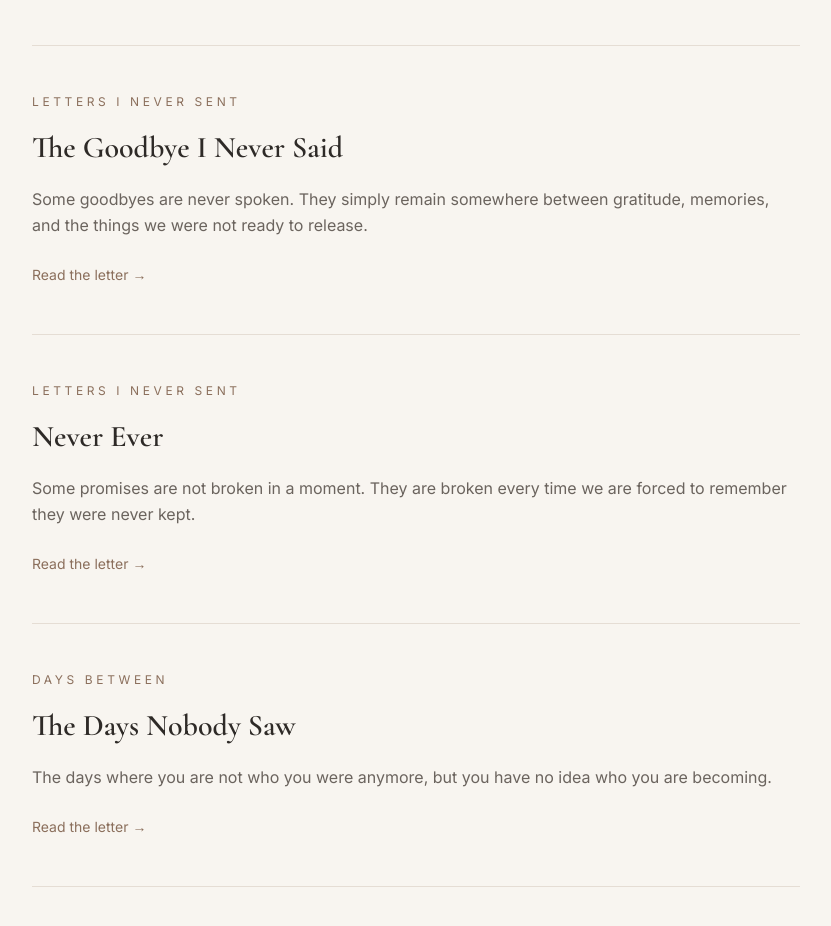
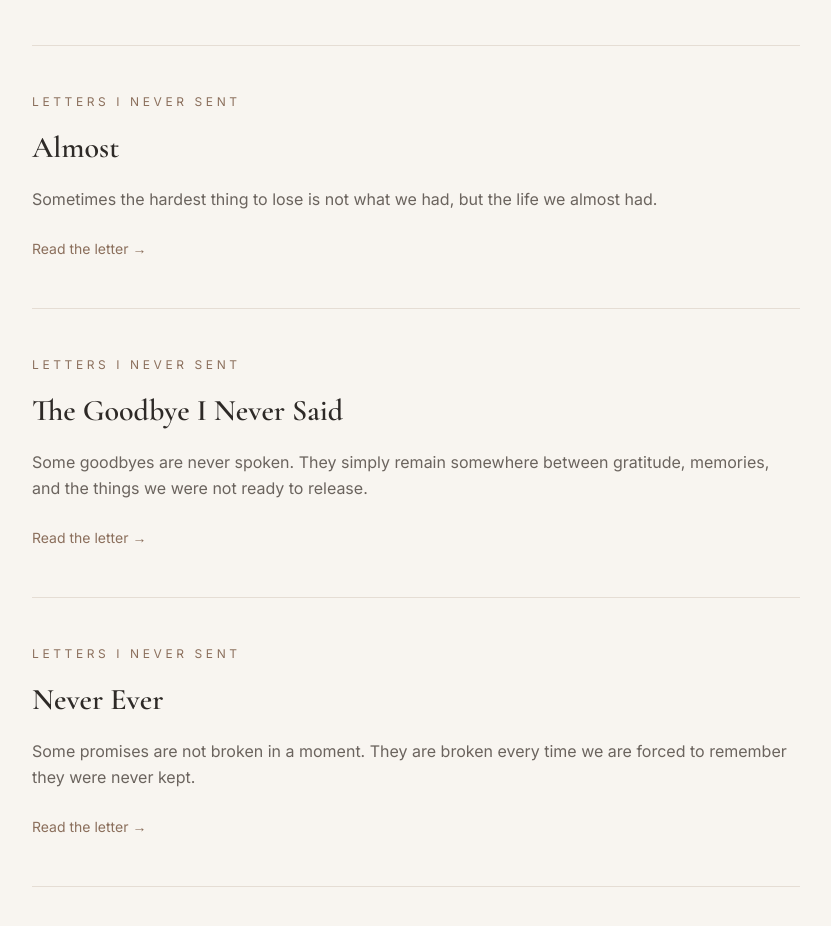
Before and after one commit to karamelaa-sunctuary/thoughtsofcee, a Next.js app: page /letters in a window 1280 px wide. Shown: the part 880-1806 px from the top of the page, without its empty margins (224-1055 px from the left). Built offline with nearby package versions, Linux system fonts and the light colour scheme.

Commit message:
add almost letter and fragment

```diff
--- a/app/data/writings.ts
+++ b/app/data/writings.ts
@@ -223,7 +223,151 @@ export const writings = [
   `
       ],
     },
+    {
+      slug: "almost",
+      type: "letter",
+      title: "Almost",
+      category: "Letters I Never Sent",
+      collection: "letters-i-never-sent",
 
+      fragment:
+        "Sometimes the hardest thing to lose is not what we had, but the life we almost had.",
+
+      excerpt:
+        "A letter about grieving not only what ended, but the future that never had the chance to arrive.",
+
+      featured: [
+        "We stood so close to the life we imagined that I could almost mistake it for a memory.",
+        "It was the silence where our future was supposed to be.",
+        "the ordinary moments I had already begun to miss before they ever happened,",
+        "Because almost gives you just enough hope to imagine forever, but never enough time to live it.",
+        "Almost asks you to miss a life you never got to live.",
+        "The heart is capable of loving not only what happened, but also what almost did."
+
+      ],
+
+      pages: [
+        `
+    Almost may be the most painful word I have ever known.
+
+    Because it asks you to grieve something that was never fully yours.
+
+    I used to think the hardest things to lose were the things we had.
+
+    But sometimes,
+
+    it is the things we almost had
+
+    that stay with us the longest.
+
+    We stood so close to the life we imagined that I could almost mistake it for a memory.
+
+    I could already see the quiet mornings.
+
+    The familiar laughter.
+
+    The comfort of no longer wondering.
+
+    Funny how the heart remembers a future
+
+    that never happened.
+        `,
+
+        `
+    We almost made it.
+
+    We were almost there.
+
+    We almost became the people we dreamed of being.
+
+    We almost had a future.
+
+    And then,
+
+    we became an almost.
+
+    A goodbye was said.
+
+    A chapter ended.
+
+    But some endings do not take away everything at once.
+
+    Some endings leave behind pieces of a life
+
+    you thought you were still going to live.
+
+    It wasn't just your absence
+
+    that I had to learn to live with.
+
+    It was the silence where our future was supposed to be.
+        `,
+
+        `
+    I wasn't only letting go of you.
+
+    I was letting go
+
+    of the mornings
+
+    I thought we'd wake up to,
+
+    the conversations
+
+    we never got to finish,
+
+    the ordinary moments I had already begun to miss before they ever happened,
+
+    and the home
+
+    my heart had already begun to build.
+
+    Maybe that is why "almost" hurts so much.
+
+    It does not only take away a person.
+
+    It takes away a future
+
+    your heart had already started remembering.
+        `,
+
+        `
+    Because almost gives you just enough hope to imagine forever, but never enough time to live it.
+
+    A goodbye gives you someone to miss.
+
+    Almost asks you to miss a life you never got to live.
+
+    The hardest part was not only accepting that we ended.
+
+    It was accepting that the version of us
+
+    I believed was waiting ahead
+
+    was never going to arrive.
+
+    Maybe "almost" was never meant to become forever.
+
+    Maybe some people enter our lives
+
+    not to stay,
+
+    but to show us how deeply we are capable of feeling.
+
+    Some stories do not become the ones we hoped for.
+
+    But that does not mean they were meaningless.
+
+    Some people change our lives
+
+    without becoming our life.
+
+    And maybe that is the quiet truth we learn with time—
+
+    The heart is capable of loving not only what happened, but also what almost did.
+        `
+      ],
+    },
 
     {
       slug: "the-goodbye-i-never-said",
@@ -459,7 +603,22 @@ export const writings = [
   // FRAGMENTS
   // =========================
 
+  {
+    slug: "almost",
+    type: "fragment",
+    title: "Almost",
+    category: "Letters I Never Sent",
+    collection: "letters-i-never-sent",
 
+    fragment:
+      "Sometimes the hardest thing to lose is not what we had, but the life we almost had.",
+
+    excerpt:
+      "A reflection on the futures we imagine, the goodbyes we say, and the things that almost became ours.",
+
+    linkedLetter:
+      "almost",
+  },
   {
     slug: "the-days-between-dates",
     type: "fragment",
@@ -663,4 +822,5 @@ They have to be felt.
 `,
   },
 
+
 ];
```
